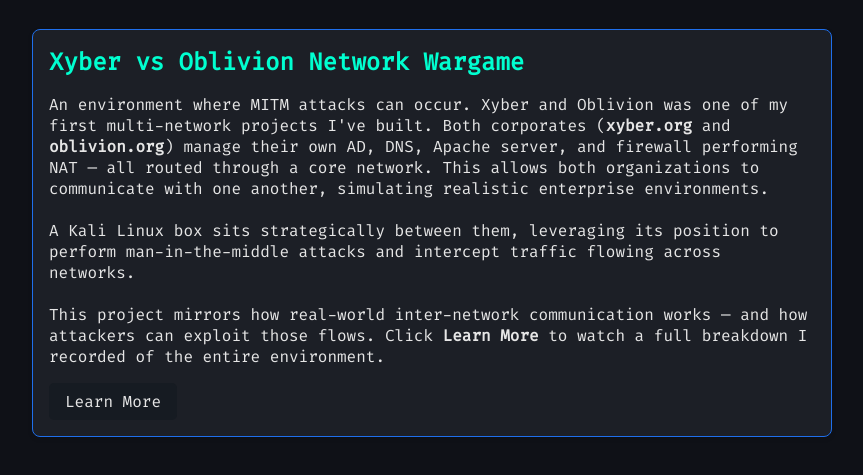
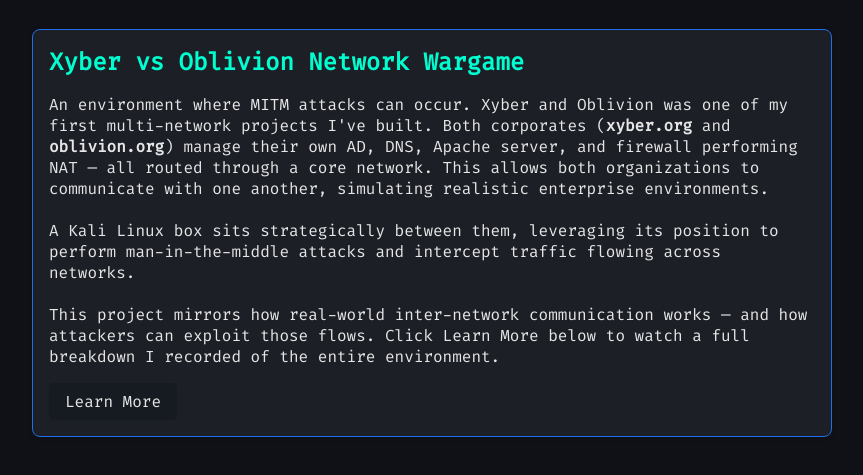
Before and after one commit to iiSlipperyy/islipperyy.com, a plain HTML site: page projects.html in a window 1280 px wide. Shown: the part 77-552 px from the top of the page, without its empty margins (208-1071 px from the left). Drawn offline with Linux system fonts and the light colour scheme.

Commit message:
Update projects.html

```diff
--- a/projects.html
+++ b/projects.html
@@ -88,7 +88,7 @@
     A Kali Linux box sits strategically between them, leveraging its position to perform man-in-the-middle attacks and intercept traffic flowing across networks.
     <br><br>
     This project mirrors how real-world inter-network communication works — and how attackers can exploit those flows.
-    Click <strong>Learn More</strong> to watch a full breakdown I recorded of the entire environment.
+    Click Learn More below to watch a full breakdown I recorded of the entire environment.
   </p>
       </p>
       <a href="xyber-vs-oblivion.html" class="button">Learn More</a>
```
